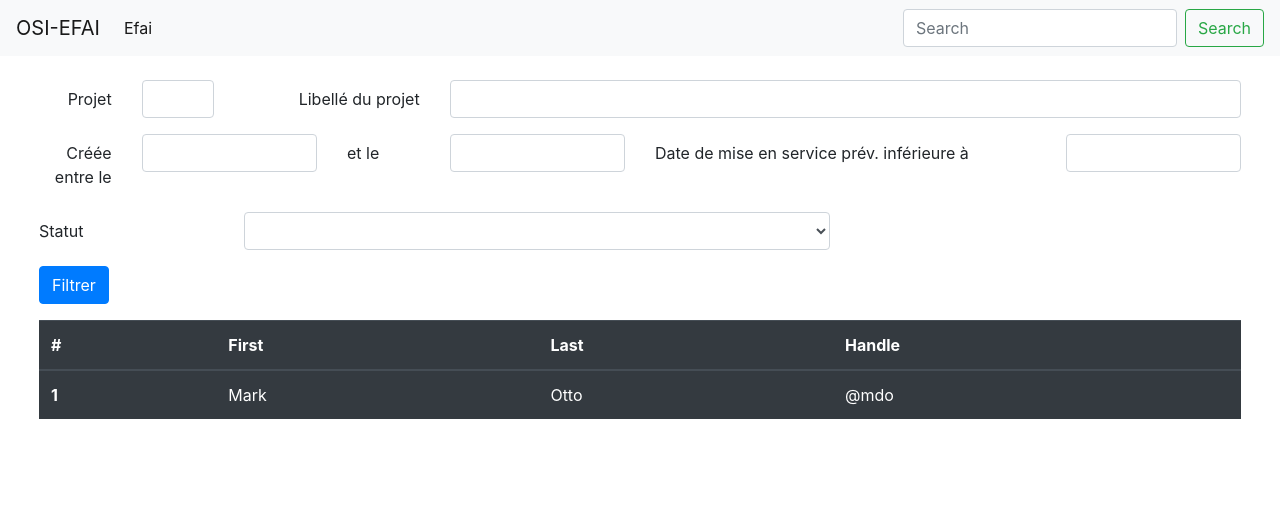
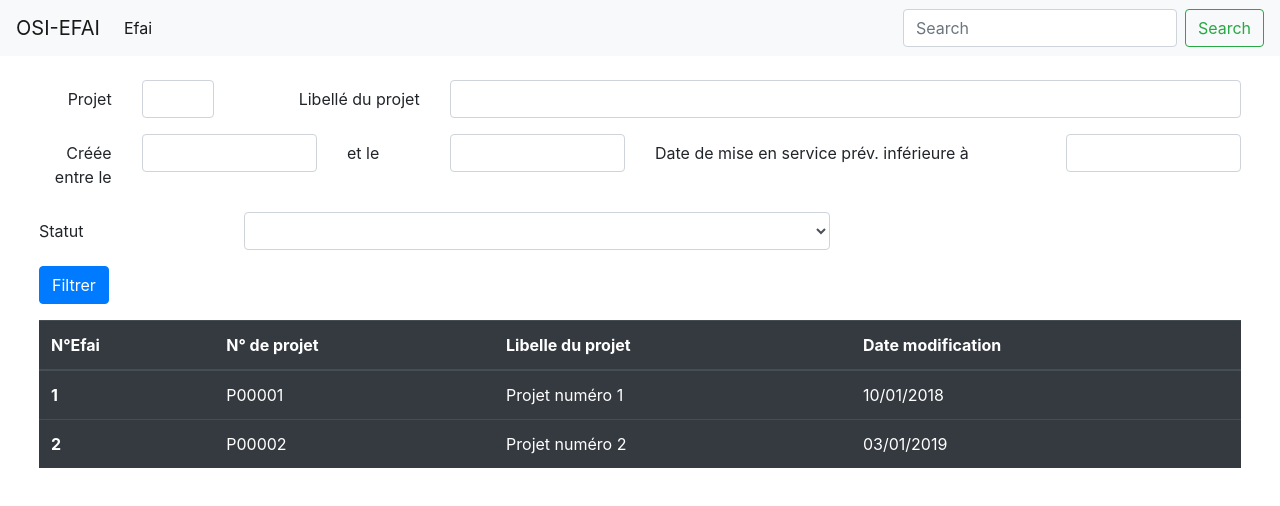
Before and after one commit to Letotoche/osi-ihm, an Angular app: page / in a window 1280 px wide. Shown: the top 506 px of the page. Built offline with nearby package versions, Linux system fonts and the light colour scheme.

Commit message:
injection service efai dan composant gestion efai

```diff
--- a/src/app/gestionefai/gestionefai.component.html
+++ b/src/app/gestionefai/gestionefai.component.html
@@ -57,18 +57,18 @@
       <table class="table table-dark">
         <thead>
           <tr>
-            <th scope="col">#</th>
-            <th scope="col">First</th>
-            <th scope="col">Last</th>
-            <th scope="col">Handle</th>
+            <th scope="col">N°Efai</th>
+            <th scope="col">N° de projet</th>
+            <th scope="col">Libelle du projet</th>
+            <th scope="col">Date modification</th>
           </tr>
         </thead>
         <tbody>
-          <tr>
-            <th scope="row">1</th>
-            <td>Mark</td>
-            <td>Otto</td>
-            <td>@mdo</td>
+          <tr *ngFor="let efai of efaisFiltrees()">
+            <th scope="row">{{efai.identifiant}}</th>
+            <td>{{efai.projet.codeProjet}}</td>
+            <td>{{efai.projet.libelle}}</td>
+            <td>{{efai.dateDerniereModif | date:"dd/MM/yyyy"}}</td>
           </tr>
         </tbody>
       </table>
--- a/src/app/gestionefai/gestionefai.component.ts
+++ b/src/app/gestionefai/gestionefai.component.ts
@@ -1,4 +1,6 @@
 import { Component, OnInit } from '@angular/core';
+import { StatutEfai, IEfai } from '../model/IEfai';
+import { EfaiServiceService } from '../efai.service';
 
 @Component({
   selector: 'app-gestionefai',
@@ -7,19 +9,25 @@ import { Component, OnInit } from '@angular/core';
 })
 export class GestionefaiComponent implements OnInit {
 
-  critStatuts: String[] ;
+  critStatuts: StatutEfai[] ;
   efais: any[];
 
-  constructor() { }
+  constructor( private efaiService:EfaiServiceService) { }
 
   ngOnInit() {
     this.critStatuts = [
-      "Créée",
-      "En cours",
-      "Validée",
-      "Abandonnée"
+      StatutEfai.CREEE,
+      StatutEfai.EN_COURS,
+      StatutEfai.VALIDEE,
+      StatutEfai.ABANDONNEE,
     ];
+    this.efais = this.efaiService.getEfais();
+    console.log('efais :'  +this.efais);
+
   }
 
+    efaisFiltrees(): IEfai[] {
+      return this.efais;
+    }
 
 }
--- a/src/app/model/EfaiData.ts
+++ b/src/app/model/EfaiData.ts
@@ -11,8 +11,8 @@ export const EFAIS: IEfai[] = [
             montantBudget:10000
         },
         statut: StatutEfai.CREEE,
-        dateCreation: toDate('25/09/2018'),
-        dateDerniereModif: toDate('01/10/2018')
+        dateCreation: new Date('25/09/2018'),
+        dateDerniereModif: new Date('01/10/2018')
     },
     {
         identifiant: 2,
@@ -23,8 +23,8 @@ export const EFAIS: IEfai[] = [
             montantBudget:25300
         },
         statut: StatutEfai.EN_COURS,
-        dateCreation: toDate('25/12/2019'),
-        dateDerniereModif: toDate('01/03/2019')
+        dateCreation: new Date('25/12/2019'),
+        dateDerniereModif: new Date('01/03/2019')
     }
 
 ];
```
